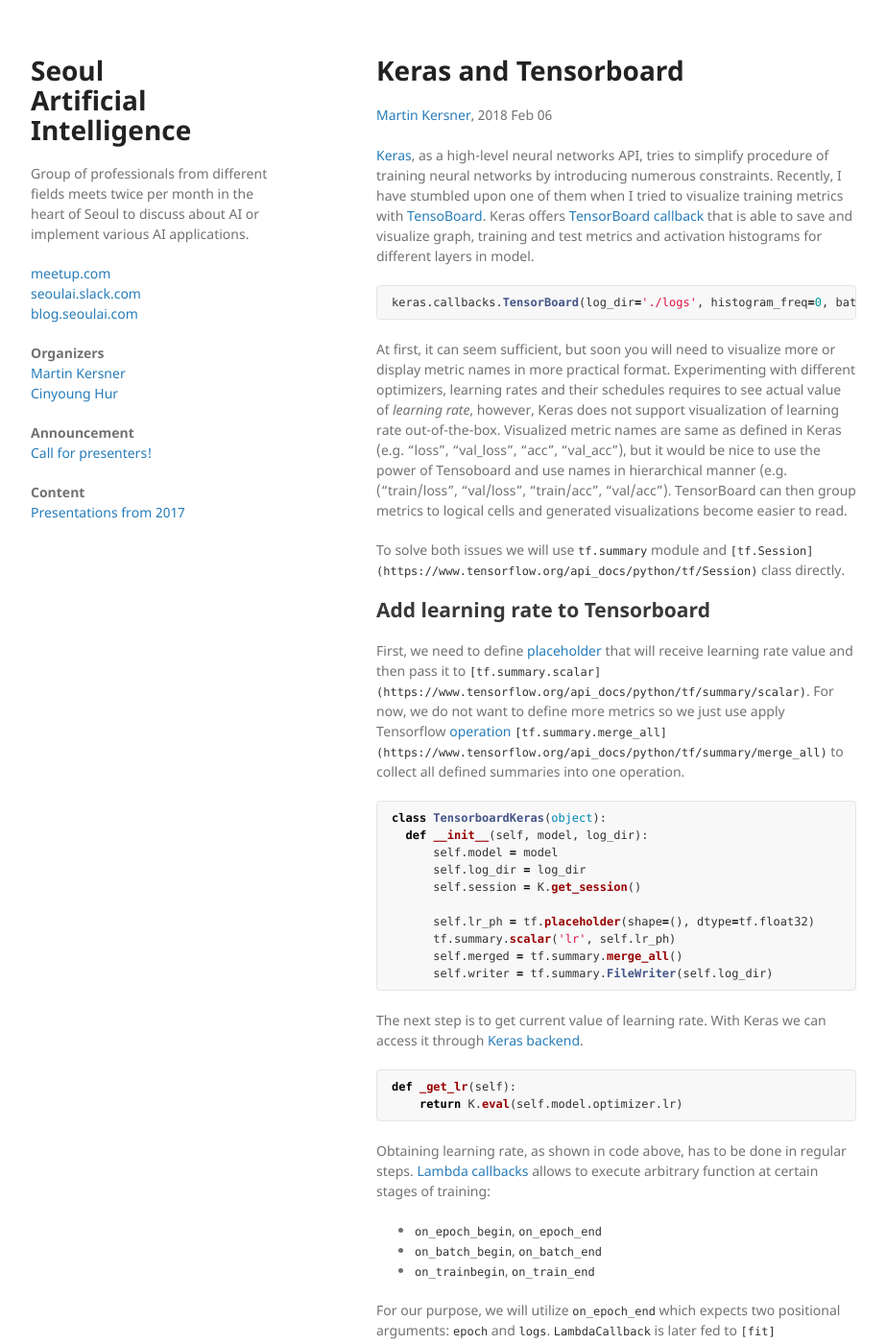
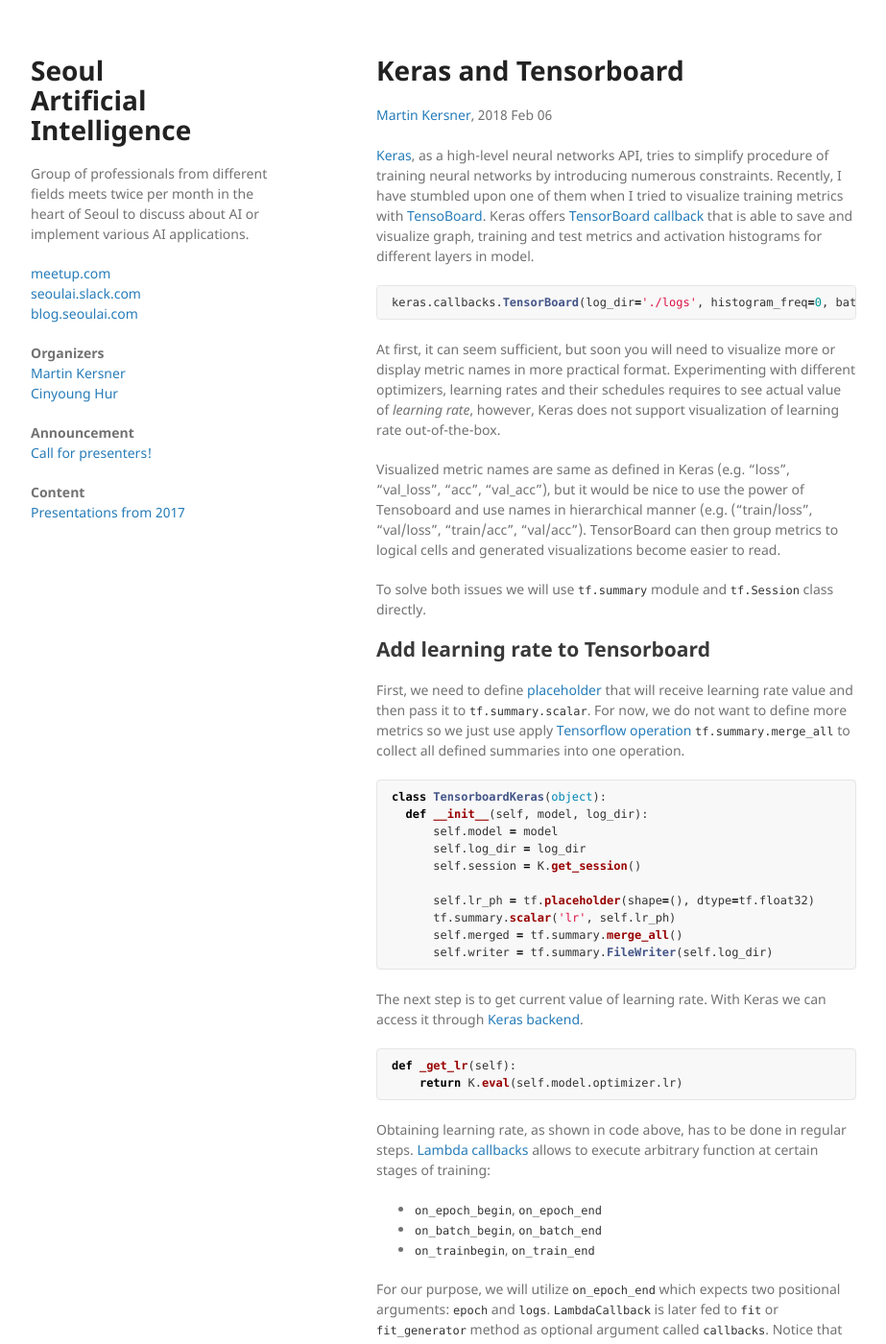
Before and after one commit to martinkersner/seoul-artificial-intelligence-meetup, a Jekyll site: the page built from docs/_posts/2018-02-06-keras-and-tensorboard.md, in a window 1280 px wide and 1400 px high. Shown: the whole window at 96% size, without its empty margins (178-1101 px from the left). Built offline with Jekyll 4.4.1, drawn with Linux system fonts in a browser that asks for light colours; comment, search, counter and statistics services are not loaded; some of the changed text lies outside the part shown.

Commit message:
update monospace links

````diff
--- a/docs/_posts/2018-02-06-keras-and-tensorboard.md
+++ b/docs/_posts/2018-02-06-keras-and-tensorboard.md
@@ -17,13 +17,14 @@
 
 At first, it can seem sufficient, but soon you will need to visualize more or display metric names in more practical format.
 Experimenting with different optimizers, learning rates and their schedules requires to see actual value of *learning rate*, however, Keras does not support visualization of learning rate out-of-the-box.
+
 Visualized metric names are same as defined in Keras (e.g. "loss", "val_loss", "acc", "val_acc"), but it would be nice to use the power of Tensoboard and use names in hierarchical manner (e.g. ("train/loss", "val/loss", "train/acc", "val/acc"). TensorBoard can then group metrics to logical cells and generated visualizations become easier to read.
 
-To solve both issues we will use [`tf.summary`](https://www.tensorflow.org/api_docs/python/tf/summary) module and `[tf.Session](https://www.tensorflow.org/api_docs/python/tf/Session)` class directly.
+To solve both issues we will use [`tf.summary`](https://www.tensorflow.org/api_docs/python/tf/summary) module and [`tf.Session`](https://www.tensorflow.org/api_docs/python/tf/Session) class directly.
 
 ## Add learning rate to Tensorboard
-First, we need to define [placeholder](https://www.tensorflow.org/api_docs/python/tf/placeholder) that will receive learning rate value and then pass it to `[tf.summary.scalar](https://www.tensorflow.org/api_docs/python/tf/summary/scalar)`.
-For now, we do not want to define more metrics so we just use apply Tensorflow [operation](https://www.tensorflow.org/api_docs/python/tf/Operation) `[tf.summary.merge_all](https://www.tensorflow.org/api_docs/python/tf/summary/merge_all)` to collect all defined summaries into one operation.
+First, we need to define [placeholder](https://www.tensorflow.org/api_docs/python/tf/placeholder) that will receive learning rate value and then pass it to [`tf.summary.scalar`](https://www.tensorflow.org/api_docs/python/tf/summary/scalar).
+For now, we do not want to define more metrics so we just use apply [Tensorflow operation](https://www.tensorflow.org/api_docs/python/tf/Operation) [`tf.summary.merge_all`](https://www.tensorflow.org/api_docs/python/tf/summary/merge_all) to collect all defined summaries into one operation.
 
 ```python
 class TensorboardKeras(object):
@@ -52,14 +53,14 @@
 * `on_trainbegin`, `on_train_end`
 
 For our purpose, we will utilize `on_epoch_end` which expects two positional arguments: `epoch` and `logs`.
-`LambdaCallback` is later fed to `[fit](https://keras.io/models/sequential/#fit)` or `[fit_generator](https://keras.io/models/sequential/#fit_generator)` method as optional argument called `callbacks`.
-Notice that `callbacks` arguments expects list as input. We could define several callback functions that will be exectuted at appropriate times.
+`LambdaCallback` is later fed to [`fit`](https://keras.io/models/sequential/#fit) or [`fit_generator`](https://keras.io/models/sequential/#fit_generator) method as optional argument called `callbacks`.
+Notice that `callbacks` argument expects list as input. We could define several callback functions that will be exectuted at appropriate times.
 
 ```python
-callbacks = [LambdaCallback(on_epoch_end=lambda batch, logs: self.tensorboard.on_epoch_end_cb(epoch, logs))]
+callbacks = [LambdaCallback(on_epoch_end=lambda epoch, logs: self.tensorboard.on_epoch_end_cb(epoch, logs))]
 ```
 
-In `on_epoch_end_cb` function, we will run merged summaries operation and feed `lr_ph` placeholder with current learning rate value.
+In `on_epoch_end_cb` function, we will evaluate merged summaries operation and feed `lr_ph` placeholder with current learning rate value.
 
 ```python
 def on_epoch_end(self, epoch, logs):
````
Also changed, not shown: other parts of docs/_posts/2018-02-06-keras-and-tensorboard.md (+2 -2 lines).
